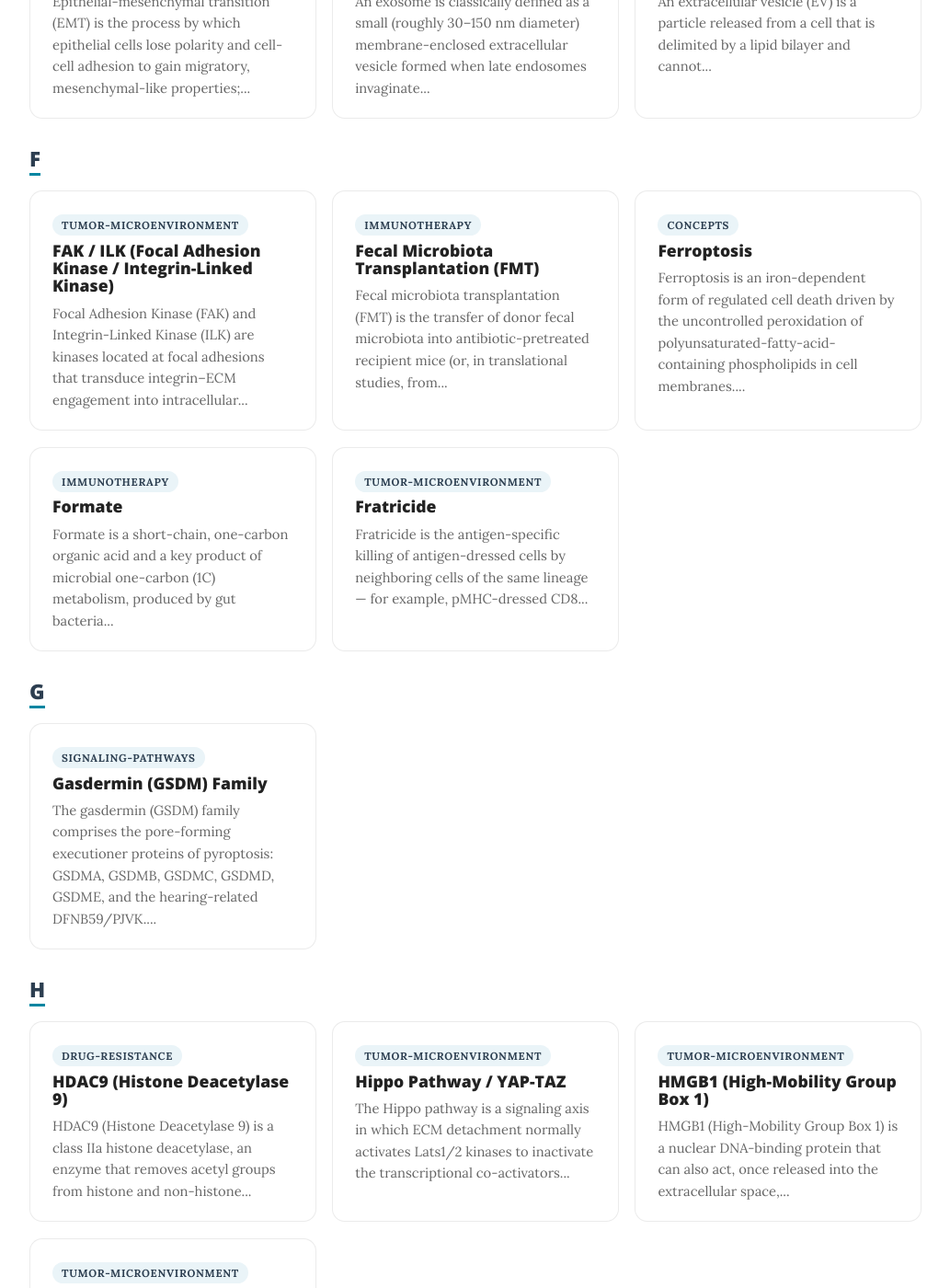
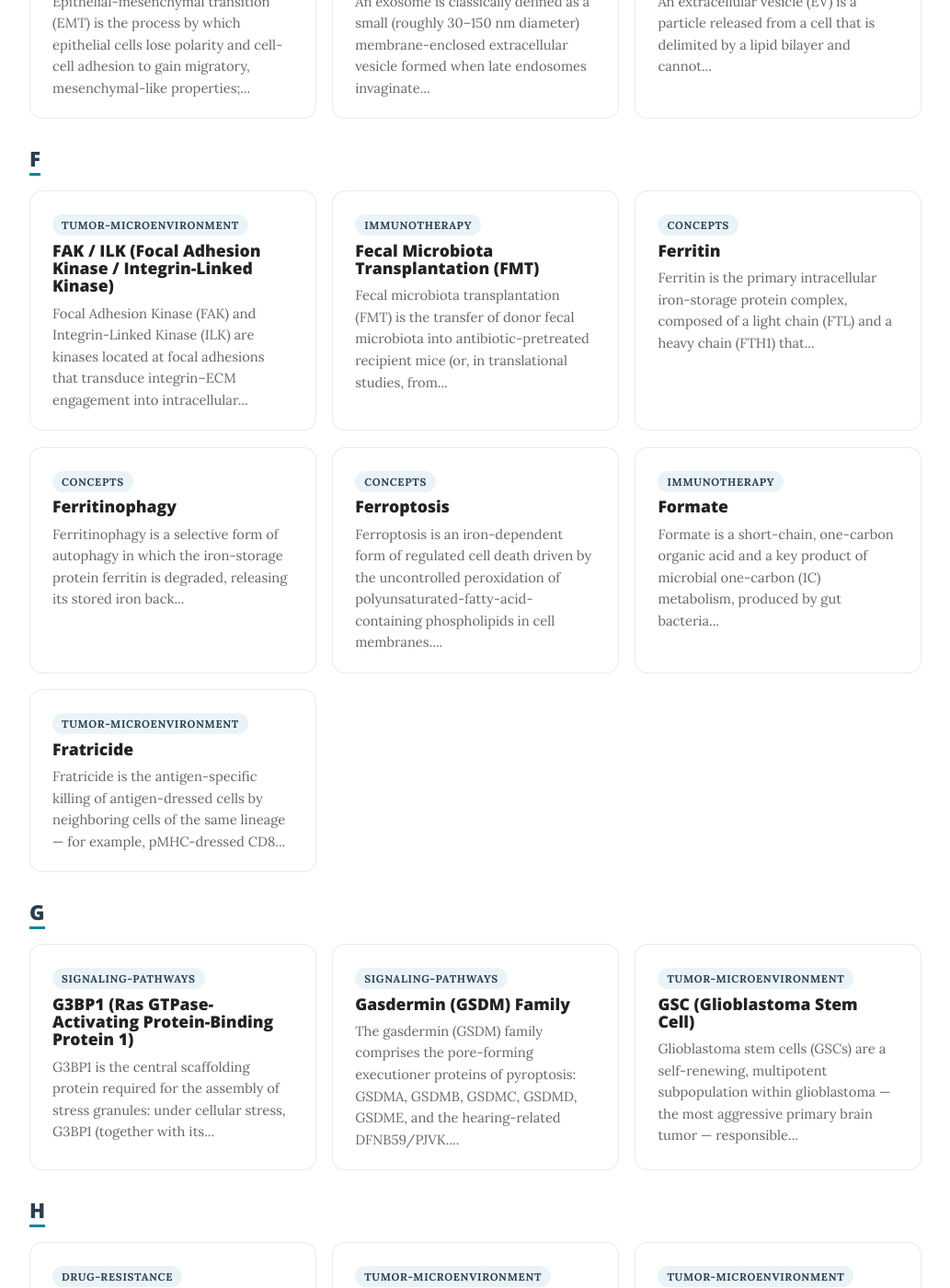
Before and after one commit to mjyeon0807-hub/mjyeon0807-hub.github.io, a Jekyll site: the page built from wiki.md, in a window 1280 px wide and 1400 px high, scrolled down 3513 px. Shown: the whole window at 92% size, without its empty margins (123-1156 px from the left). Built offline with Jekyll 4.4.1, drawn with Linux system fonts in a browser that asks for light colours; some of the changed text lies outside the part shown.

Commit message:
Add glossary terms for Ge et al. 2026 stress granule/ferroptosis paper
New terms: stress granules, G3BP1, ferritin, ferritinophagy, GSC
(glioblastoma stem cell). Merges the paper into the existing ferroptosis
entry to note the stress-granule/ferritin-sequestration layer of
ferroptosis regulation.

Co-Authored-By: Claude Sonnet 5 <noreply@anthropic.com>

```diff
--- a/_data/wiki_papers.yml
+++ b/_data/wiki_papers.yml
@@ -109,3 +109,9 @@ conrad-2026-cell-death-review:
   authors: "Marcus Conrad, Andreas Strasser, Philipp J. Jost, Junying Yuan, Feng Shao, Peter Vandenabeele, Adam Wahida"
   year: 2026
   doi: "10.1016/j.cell.2026.03.024"
+
+ge-2026-stress-granules-ferroptosis:
+  title: "Stress granules restrain ferroptosis by sequestering ferritin"
+  authors: "Zehe Ge, Zihan Wang, Erjie Zhao, et al., Fang Liu, Bo Chu, Xu Qian"
+  year: 2026
+  doi: "10.1038/s41556-026-01953-5"
--- /dev/null
+++ b/_glossary/ferritin.md
@@ -0,0 +1,9 @@
+---
+title: "Ferritin"
+term_id: ferritin
+category: concepts
+related: [ferritinophagy, stress-granules, ferroptosis]
+sources: [ge-2026-stress-granules-ferroptosis]
+---
+
+Ferritin is the primary intracellular iron-storage protein complex, composed of a light chain (FTL) and a heavy chain (FTH1) that together form a shell capable of sequestering large amounts of iron in a safe, non-reactive form. By keeping free iron sequestered, ferritin protects cells against iron-catalyzed oxidative damage (the Fenton reaction). Ferritin's stored iron can, however, be released back into the cell — for example through ferritinophagy — making ferritin a key node that determines whether intracellular iron remains safely stored or becomes available to drive iron-dependent processes such as ferroptosis.
--- /dev/null
+++ b/_glossary/ferritinophagy.md
@@ -0,0 +1,9 @@
+---
+title: "Ferritinophagy"
+term_id: ferritinophagy
+category: concepts
+related: [ferritin, ferroptosis, stress-granules]
+sources: [ge-2026-stress-granules-ferroptosis]
+---
+
+Ferritinophagy is a selective form of autophagy in which the iron-storage protein ferritin is degraded, releasing its stored iron back into the cell's labile (freely available) iron pool. This process is mediated by the cargo receptor NCOA4, which binds ferritin and delivers it to autophagosomes for lysosomal breakdown. Because the iron released by ferritinophagy can fuel iron-dependent lipid peroxidation, ferritinophagy is a key upstream trigger of ferroptosis, and mechanisms that block ferritinophagy can protect cells from this form of cell death.
--- a/_glossary/ferroptosis.md
+++ b/_glossary/ferroptosis.md
@@ -2,8 +2,8 @@
 title: "Ferroptosis"
 term_id: ferroptosis
 category: concepts
-related: [regulated-cell-death, nrf2, drug-tolerant-persister-cells, plasma-membrane-rupture]
-sources: [conrad-2026-cell-death-review]
+related: [regulated-cell-death, nrf2, drug-tolerant-persister-cells, plasma-membrane-rupture, ferritin, ferritinophagy, stress-granules, gsc]
+sources: [conrad-2026-cell-death-review, ge-2026-stress-granules-ferroptosis]
 ---
 
-Ferroptosis is an iron-dependent form of regulated cell death driven by the uncontrolled peroxidation of polyunsaturated-fatty-acid-containing phospholipids in cell membranes. Unlike apoptosis, necroptosis, or pyroptosis, ferroptosis has no canonical upstream "activation signal": it is instead continuously suppressed by dedicated antioxidant surveillance systems — most notably the system xc−-glutathione-GPX4 axis — and occurs only once these safeguards are overwhelmed or pharmacologically disrupted, allowing iron to convert lipid hydroperoxides into radicals that propagate membrane damage until rupture. Because many apoptosis-resistant and therapy-resistant cancer cells become selectively dependent on these antioxidant systems, ferroptosis induction is being explored as a strategy to kill malignancies that have evaded other death pathways.
+Ferroptosis is an iron-dependent form of regulated cell death driven by the uncontrolled peroxidation of polyunsaturated-fatty-acid-containing phospholipids in cell membranes. Unlike apoptosis, necroptosis, or pyroptosis, ferroptosis has no canonical upstream "activation signal": it is instead continuously suppressed by dedicated antioxidant surveillance systems — most notably the system xc−-glutathione-GPX4 axis — and occurs only once these safeguards are overwhelmed or pharmacologically disrupted, allowing iron to convert lipid hydroperoxides into radicals that propagate membrane damage until rupture. Ferroptosis sensitivity is further shaped by how much free ("labile") iron is available inside the cell: iron sequestered safely in ferritin is comparatively inert, while iron released by ferritinophagy (autophagic ferritin degradation) can fuel the reaction, so cells can also modulate ferroptosis susceptibility by controlling ferritin's availability — for example, by transiently sequestering ferritin inside stress granules. Because many apoptosis-resistant and therapy-resistant cancer cells become selectively dependent on these antioxidant and iron-handling systems, ferroptosis induction is being explored as a strategy to kill malignancies that have evaded other death pathways.
--- /dev/null
+++ b/_glossary/g3bp1.md
@@ -0,0 +1,9 @@
+---
+title: "G3BP1 (Ras GTPase-Activating Protein-Binding Protein 1)"
+term_id: g3bp1
+category: signaling-pathways
+related: [stress-granules, ferritin]
+sources: [ge-2026-stress-granules-ferroptosis]
+---
+
+G3BP1 is the central scaffolding protein required for the assembly of stress granules: under cellular stress, G3BP1 (together with its paralog G3BP2) nucleates the condensation of RNAs and RNA-binding proteins into these cytoplasmic granules. Beyond its structural role in stress granule formation, G3BP1 can also directly bind other proteins recruited into the granule, and post-translational modifications of G3BP1 (such as oxidation of specific residues) can regulate which binding partners it recruits.
--- /dev/null
+++ b/_glossary/gsc.md
@@ -0,0 +1,9 @@
+---
+title: "GSC (Glioblastoma Stem Cell)"
+term_id: gsc
+category: tumor-microenvironment
+related: [ccsc, stress-granules, ferroptosis]
+sources: [ge-2026-stress-granules-ferroptosis]
+---
+
+Glioblastoma stem cells (GSCs) are a self-renewing, multipotent subpopulation within glioblastoma — the most aggressive primary brain tumor — responsible for driving tumor initiation, growth, and recurrence. GSCs are notably resistant to standard chemoradiotherapy (irradiation and temozolomide), a property linked to their enhanced stress-adaptive capacities, making them a central target for improving glioblastoma treatment outcomes.
--- /dev/null
+++ b/_glossary/stress-granules.md
@@ -0,0 +1,9 @@
+---
+title: "Stress Granules (SGs)"
+term_id: stress-granules
+category: concepts
+related: [g3bp1, ferritin, ferritinophagy, gsc]
+sources: [ge-2026-stress-granules-ferroptosis]
+---
+
+Stress granules (SGs) are dynamic, non-membranous cytoplasmic condensates that cells assemble in response to stress conditions such as oxidative stress, nutrient deprivation, or chemoradiotherapy. Built around scaffolding proteins like G3BP1, stress granules transiently sequester specific RNAs and proteins, pausing their normal activity until the stress subsides and the granules disassemble. Because they can concentrate proteins involved in cell-death pathways, stress granules are increasingly recognized as a stress-adaptive mechanism that cancer cells can co-opt to survive therapy-induced stress.
```
